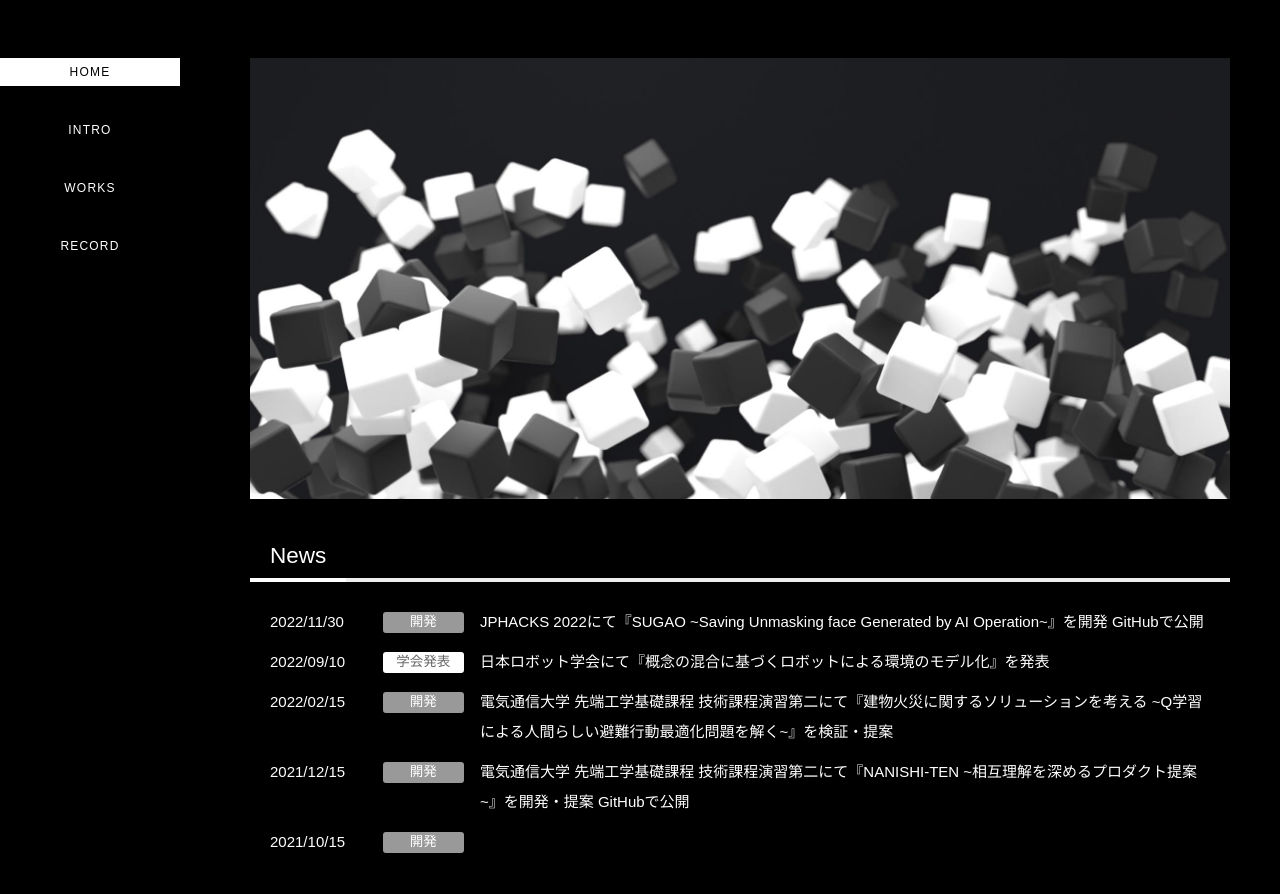
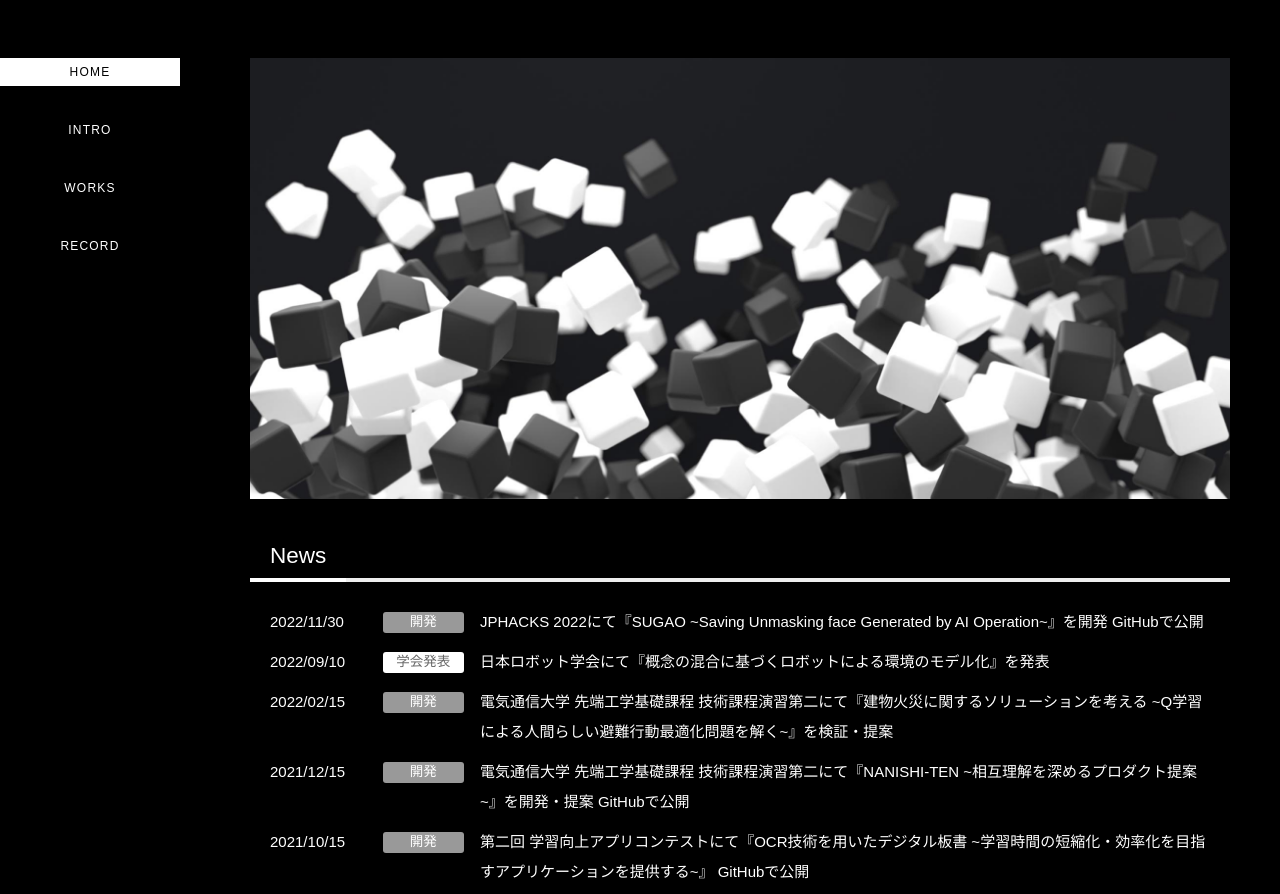
Before and after one commit to Haruka-Miyoshi/Haruka-Miyoshi.github.io, a plain HTML site: page index.html in a window 1280 px wide. Shown: the part 58-952 px from the top of the page. Drawn offline with nearby package versions, Linux system fonts and the light colour scheme.

Commit message:
home update

```diff
--- a/index.html
+++ b/index.html
@@ -54,7 +54,7 @@
 <dt>2021/12/15<span>開発</span></dt>
 <dd>電気通信大学 先端工学基礎課程 技術課程演習第二にて『NANISHI-TEN ~相互理解を深めるプロダクト提案~』を開発・提案 GitHubで公開</dd>
 <dt>2021/10/15<span>開発</span></dt>
-<dd></dl>
+<dd>第二回 学習向上アプリコンテストにて『OCR技術を用いたデジタル板書 ~学習時間の短縮化・効率化を目指すアプリケーションを提供する~』 GitHubで公開</dl>
 
 </section>
 
```
